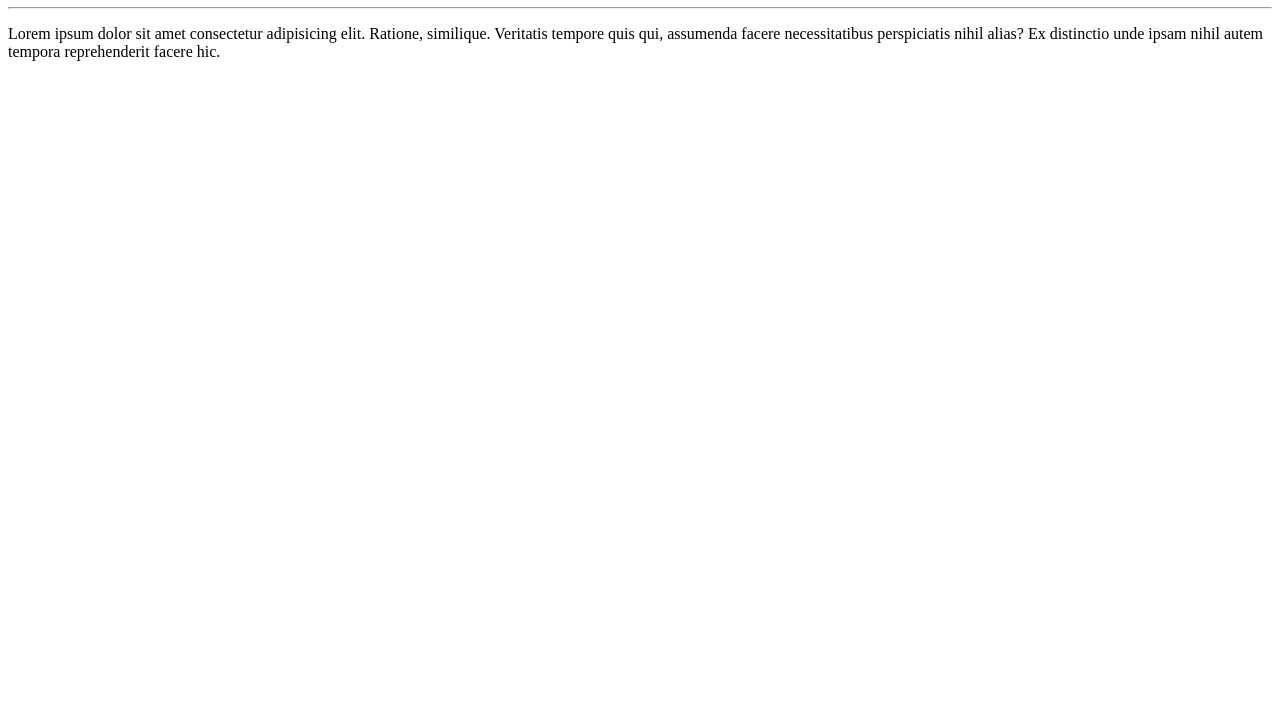
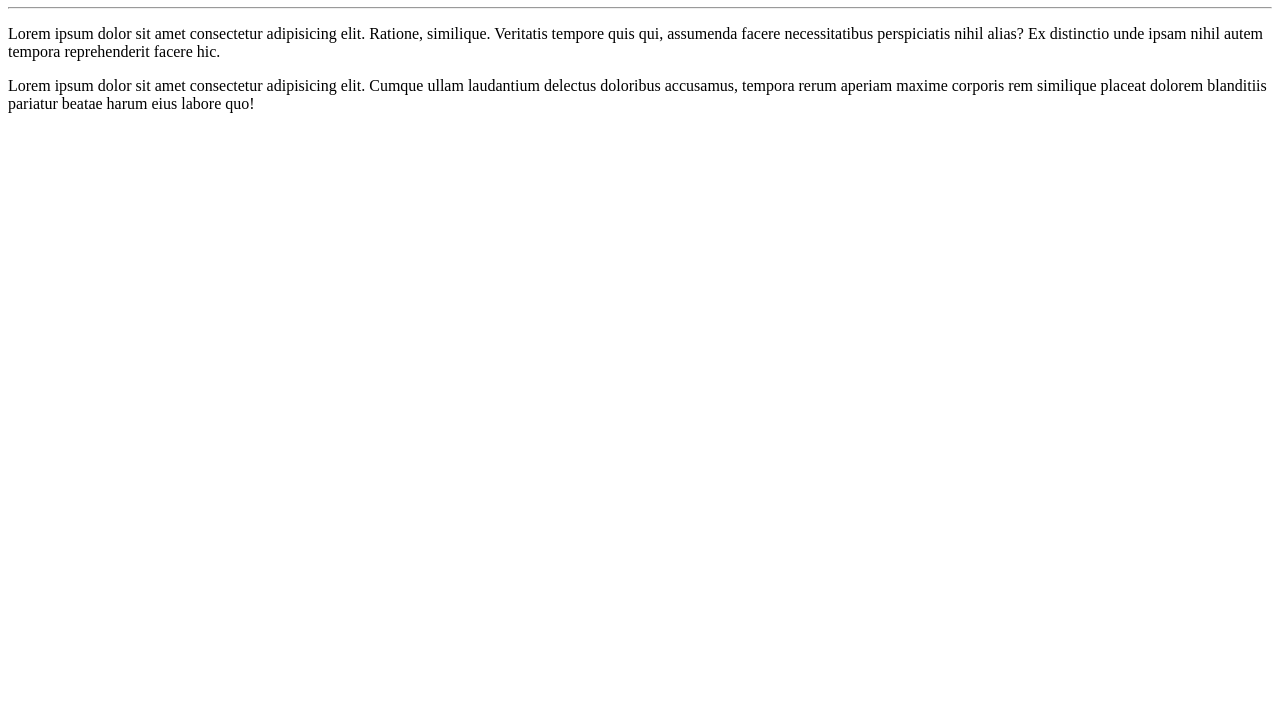
Before and after one commit to sabriscarvalho19/Ola-Mundo, a plain HTML site: page SITE-EXEMPLO/index.html in a window 1280 px wide. Shown: the part 73-800 px from the top of the page. Drawn offline with Linux system fonts and the light colour scheme.

Commit message:
adicioneu um paragrafo

```diff
--- a/SITE-EXEMPLO/index.html
+++ b/SITE-EXEMPLO/index.html
@@ -10,5 +10,7 @@
     <h1>Olá, Mundo! </h1>
     <hr>
     <p>Lorem ipsum dolor sit amet consectetur adipisicing elit. Ratione, similique. Veritatis tempore quis qui, assumenda facere necessitatibus perspiciatis nihil alias? Ex distinctio unde ipsam nihil autem tempora reprehenderit facere hic.</p>
+
+    <p>Lorem ipsum dolor sit amet consectetur adipisicing elit. Cumque ullam laudantium delectus doloribus accusamus, tempora rerum aperiam maxime corporis rem similique placeat dolorem blanditiis pariatur beatae harum eius labore quo!</p>
 </body>
 </html>
```
